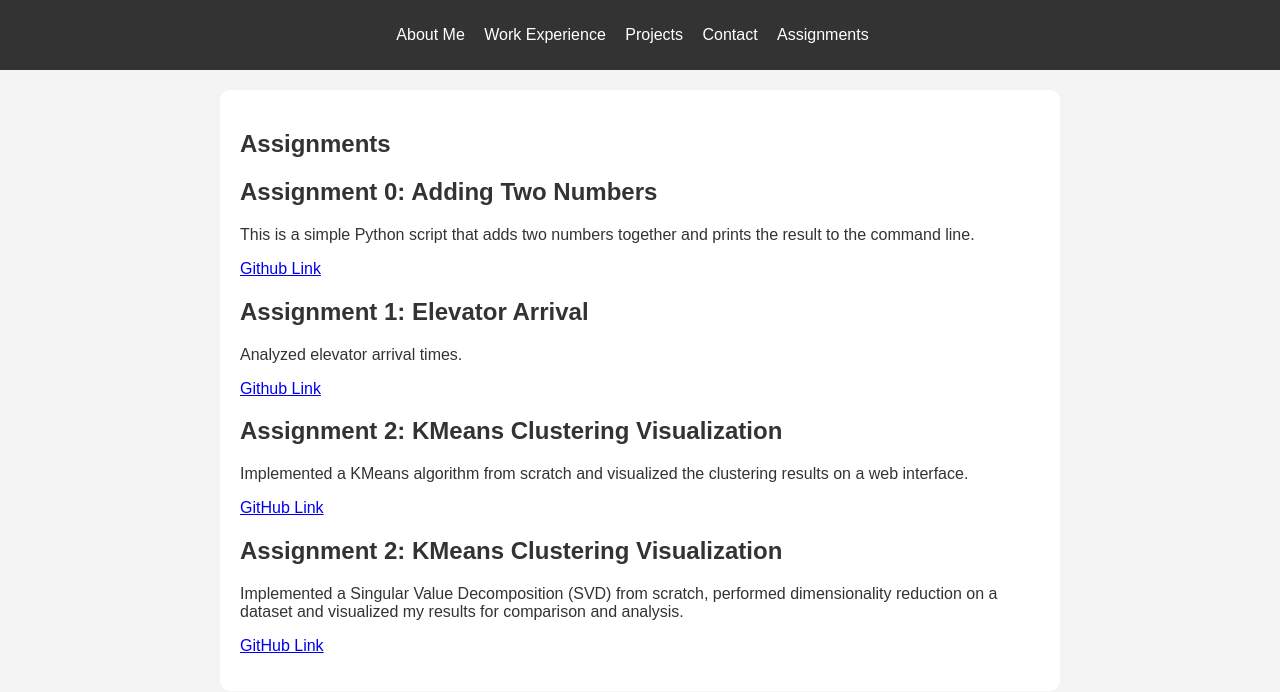
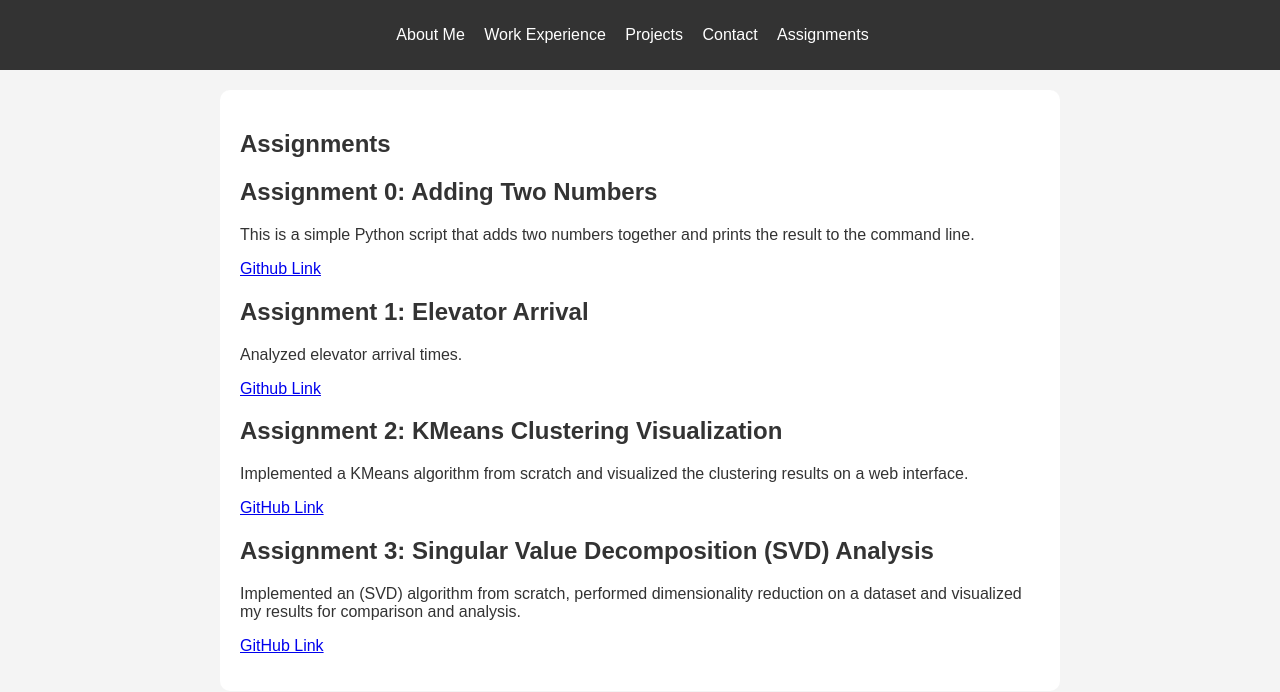
Before and after one commit to Janghad/Janghad.github.io, a plain HTML site: page assignments.html in a window 1280 px wide. Drawn offline with Linux system fonts and the light colour scheme.

Commit message:
Adjusted title and description

```diff
--- a/assignments.html
+++ b/assignments.html
@@ -33,8 +33,8 @@
         <p>Implemented a KMeans algorithm from scratch and visualized the clustering results on a web interface.</p>
         <p><a href="https://github.com/Janghad/janghad-assignment-2">GitHub Link</a></p>
 
-        <h2>Assignment 2: KMeans Clustering Visualization</h2>
-        <p>Implemented a Singular Value Decomposition (SVD) from scratch, performed dimensionality reduction on a dataset and visualized my results for comparison and analysis.</p>
+        <h2>Assignment 3: Singular Value Decomposition (SVD) Analysis</h2>
+        <p>Implemented an (SVD) algorithm from scratch, performed dimensionality reduction on a dataset and visualized my results for comparison and analysis.</p>
         <p><a href="https://github.com/Janghad/janghad-assignment-3">GitHub Link</a></p>
 
     </section>
```
